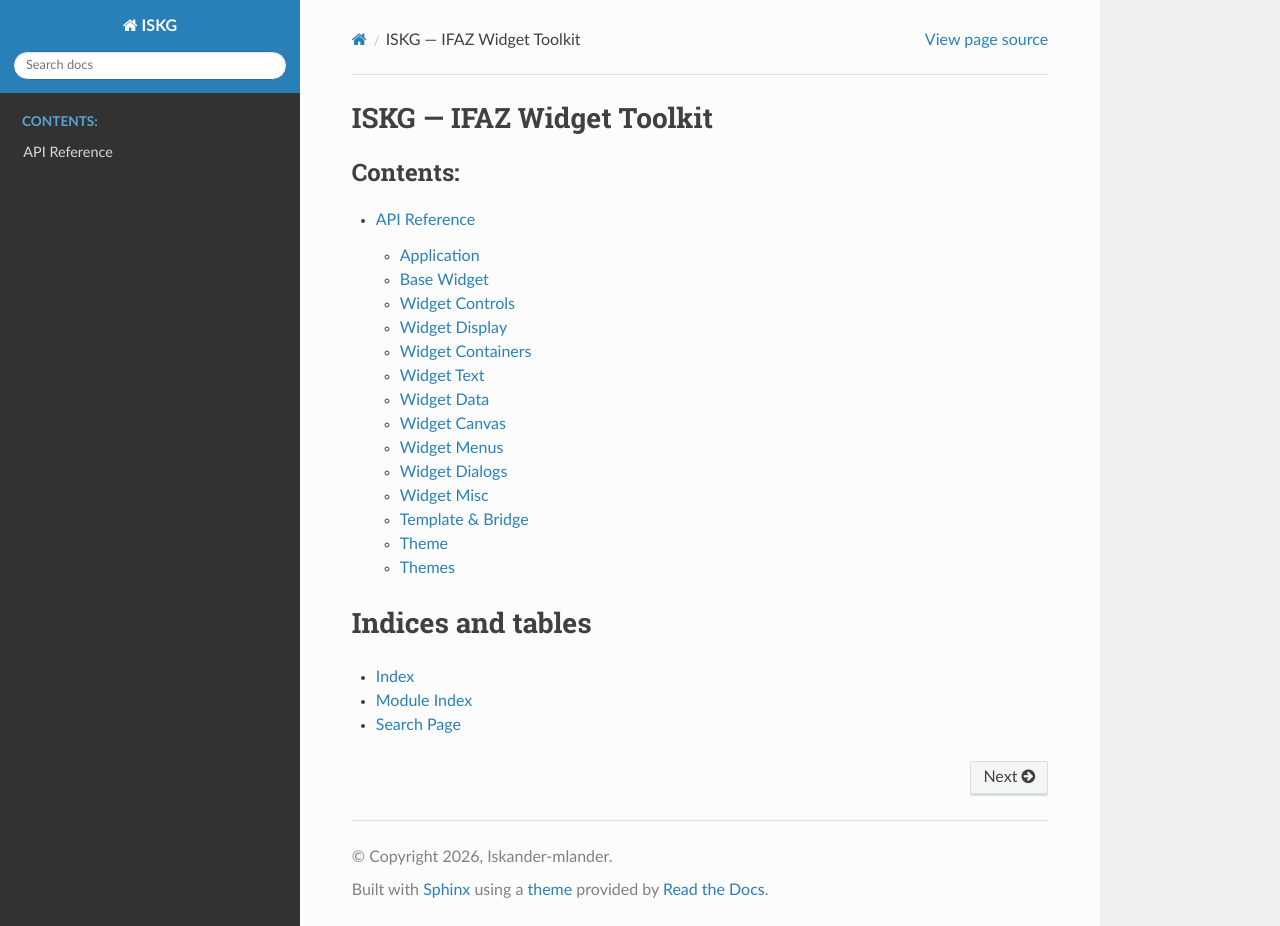
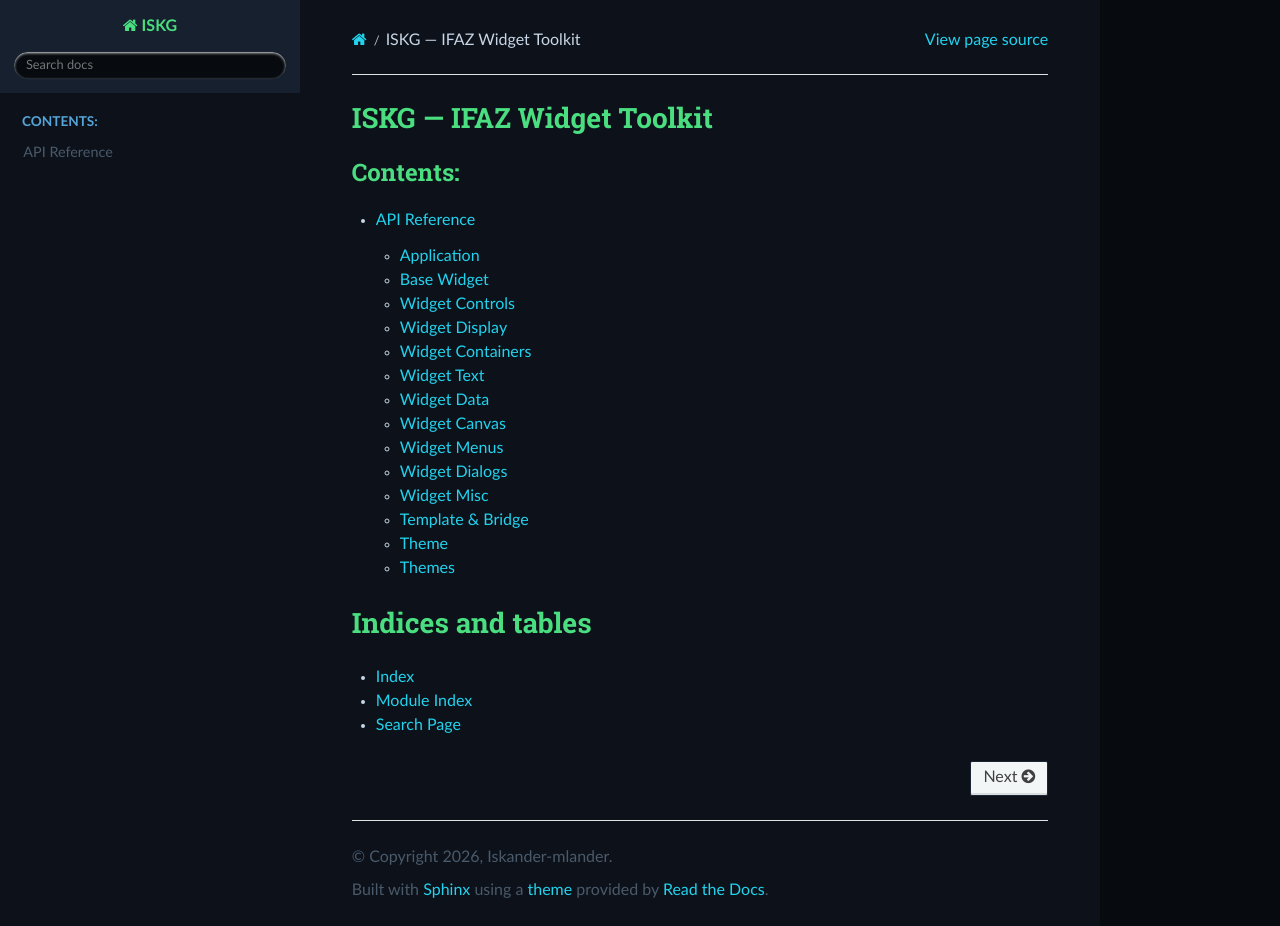
Before and after one commit to Iskander-mlander/ISKG, a Sphinx documentation site: the page built from docs/index.rst, in a window 1280 px wide and 926 px high. Built offline with Sphinx 7.4.7 and the Read the Docs theme 3.1.0, drawn with Linux system fonts in a browser that asks for light colours.

Commit message:
docs: apply IFAZ tactical dark theme to Sphinx docs
- Add custom CSS overriding sphinx-rtd-theme with IFAZ color scheme
- Dark background, green/cyan/amber accents, tactical look

```diff
--- /dev/null
+++ b/docs/_static/css/ifaz.css
@@ -0,0 +1,71 @@
+:root {
+  --bg-primary: #070b10;
+  --bg-panel: #0c111a;
+  --bg-panel-alt: #111822;
+  --bg-panel-hi: #16202e;
+  --border: #1a2636;
+  --border-light: #28364a;
+  --green: #4ade80;
+  --green-dim: #0f2e1a;
+  --amber: #f59e0b;
+  --amber-dim: #2e2008;
+  --red: #ef4444;
+  --red-dim: #2e0e0e;
+  --cyan: #22d3ee;
+  --cyan-dim: #0a2030;
+  --text: #c8d6e5;
+  --text-dim: #4a5a6a;
+  --text-green: #7ec850;
+}
+
+body { background: var(--bg-primary); color: var(--text); }
+.wy-body-for-nav { background: var(--bg-primary); }
+.wy-nav-side { background: var(--bg-panel); }
+.wy-nav-content-wrap { background: var(--bg-primary); }
+.wy-nav-content { background: var(--bg-panel); }
+.wy-menu-vertical { background: var(--bg-panel); }
+.wy-menu-vertical li.current { background: var(--bg-panel-alt); }
+.wy-menu-vertical li.current a { color: var(--text); border-color: var(--border); }
+.wy-menu-vertical li.current a:hover { background: var(--bg-panel-hi); }
+.wy-menu-vertical li a { color: var(--text-dim); }
+.wy-menu-vertical li a:hover { background: var(--bg-panel-hi); color: var(--green); }
+.wy-side-nav-search { background: var(--bg-panel-hi); }
+.wy-side-nav-search input[type=text] { border-color: var(--border); }
+.wy-side-nav-search > a { color: var(--green) !important; }
+.wy-side-nav-search > div.version { color: var(--text-dim); }
+.rst-content .toctree-wrapper > p.caption { color: var(--green); }
+.rst-content a { color: var(--cyan); }
+.rst-content a:visited { color: var(--amber); }
+.rst-content a:hover { color: var(--green); }
+.rst-content .section-title { color: var(--green); }
+.rst-content h1, .rst-content h2, .rst-content h3, .rst-content h4 { color: var(--green); }
+.rst-content h1 code, .rst-content h2 code, .rst-content h3 code, .rst-content h4 code { color: var(--green); }
+.rst-content code { color: var(--amber); background: var(--bg-panel-alt); border: 1px solid var(--border); }
+.rst-content code.literal { color: var(--amber); background: var(--bg-panel-alt); }
+.rst-content pre { background: var(--bg-primary); border: 1px solid var(--border); color: var(--text); }
+.rst-content .highlight { background: var(--bg-primary); }
+.rst-content table { border-color: var(--border); }
+.rst-content table th { background: var(--bg-panel-hi); color: var(--green); }
+.rst-content table td { background: var(--bg-panel); color: var(--text); }
+.rst-content table .line-block { border-color: var(--border); }
+.rst-content .admonition { background: var(--bg-panel-alt); border-color: var(--border-light); }
+.rst-content .admonition .admonition-title { background: var(--bg-panel-hi); color: var(--green); }
+.rst-content .note { border-color: var(--cyan-dim); }
+.rst-content .note .admonition-title { background: var(--cyan-dim); color: var(--cyan); }
+.rst-content .warning { border-color: var(--amber-dim); }
+.rst-content .warning .admonition-title { background: var(--amber-dim); color: var(--amber); }
+.rst-content .danger { border-color: var(--red-dim); }
+.rst-content .danger .admonition-title { background: var(--red-dim); color: var(--red); }
+.wy-table-responsive table td { background: var(--bg-panel); }
+.wy-table thead th { background: var(--bg-panel-hi); color: var(--green); }
+.wy-table-odd td { background: var(--bg-panel); }
+.wy-table-even td { background: var(--bg-panel-alt); }
+.ethical-rtd { display: none !important; }
+.rst-content .sidebar { background: var(--bg-panel-alt); border-color: var(--border); }
+.rst-content .sidebar .sidebar-title { background: var(--bg-panel-hi); color: var(--green); }
+.btn { background: var(--bg-panel-hi); color: var(--text); border-color: var(--border); }
+.btn:hover { background: var(--green-dim); color: var(--green); border-color: var(--green); }
+footer { color: var(--text-dim); }
+footer a { color: var(--cyan); }
+.rst-content .line-block { border-color: var(--border); }
+input[type="text"], input[type="search"] { background: var(--bg-primary); color: var(--text); border-color: var(--border); }
--- a/docs/conf.py
+++ b/docs/conf.py
@@ -19,3 +19,4 @@ exclude_patterns = ["_build", "Thumbs.db", ".DS_Store"]
 
 html_theme = "sphinx_rtd_theme"
 html_static_path = ["_static"]
+html_css_files = ["css/ifaz.css"]
```
